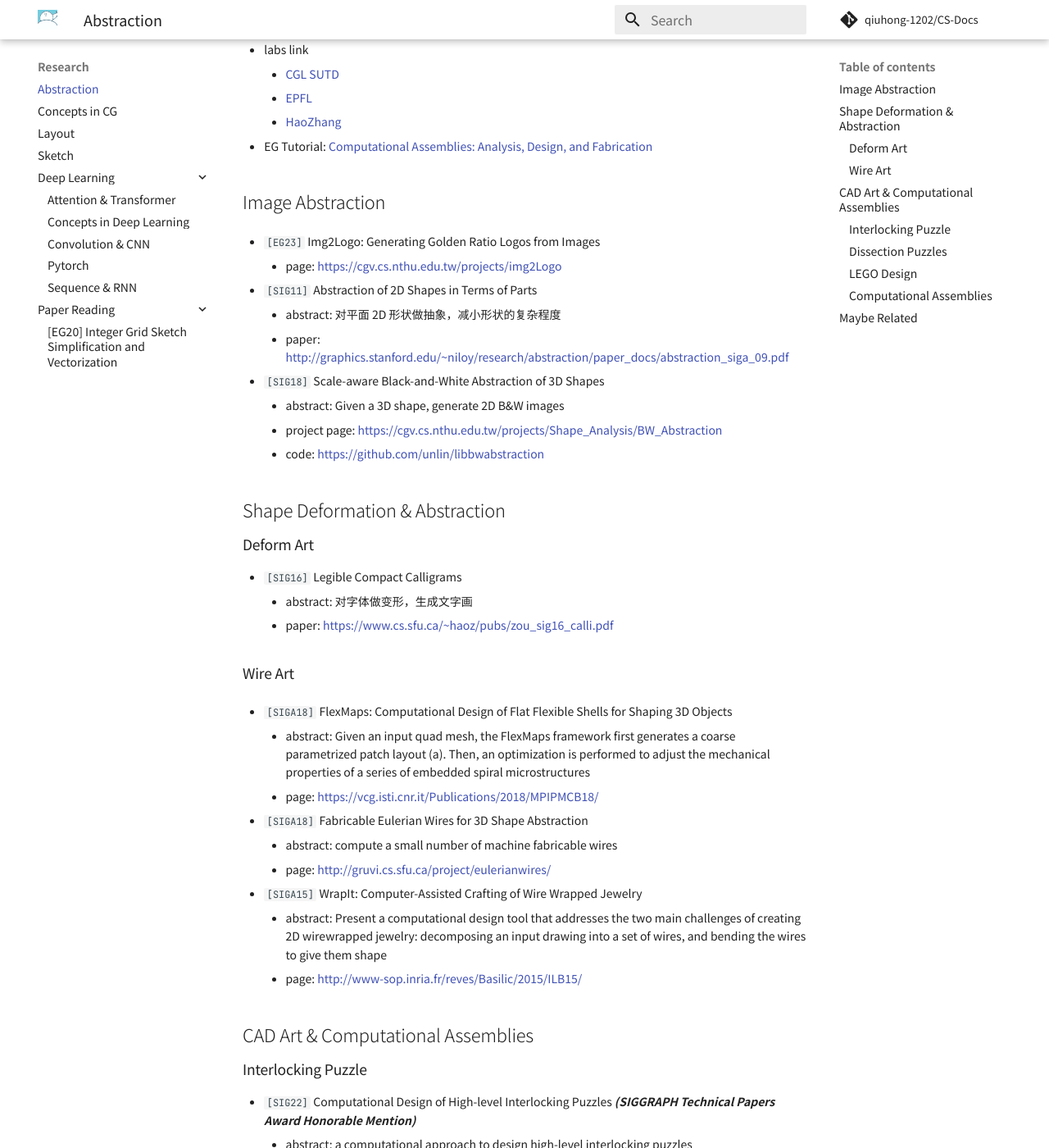
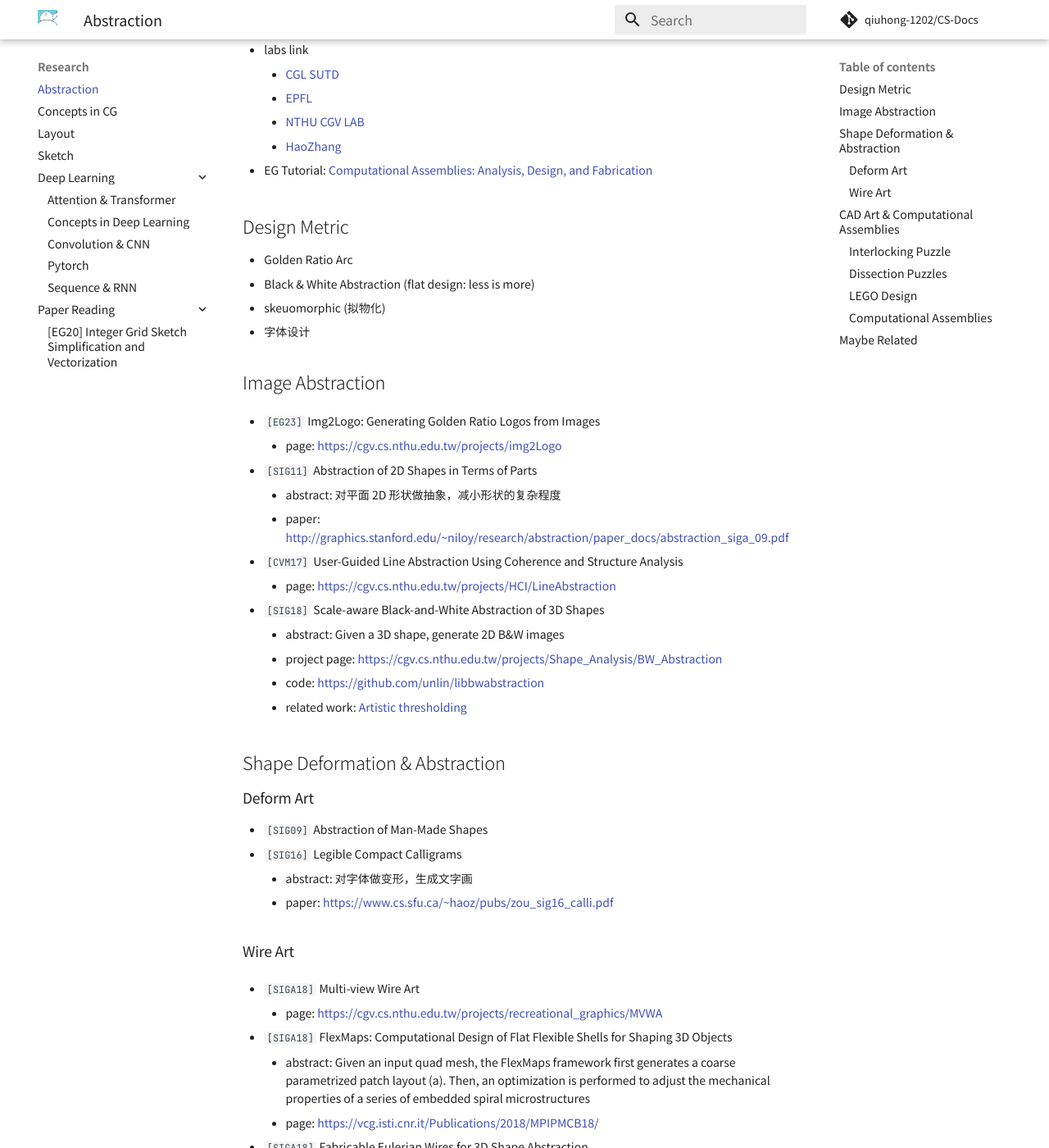
Before and after one commit to QiuHong-1202/CS-Document, an MkDocs documentation site: the page built from docs/Research/Abstraction.md, in a window 1280 px wide and 1400 px high, scrolled down 265 px. Shown: the whole window at 82% size. Built offline with MkDocs 1.6.1 and Material for MkDocs 9.7.7, drawn with Linux system fonts in a browser that asks for light colours; nearby versions of some CDN libraries; comment, search, counter and statistics services are not loaded.

Commit message:
docs: abstraction

```diff
--- a/docs/Research/Abstraction.md
+++ b/docs/Research/Abstraction.md
@@ -4,9 +4,17 @@
 - labs link
     - [CGL SUTD](https://sutd-cgl.github.io/publication.html)
     - [EPFL](https://www.epfl.ch/labs/gcm/publications/)
+    - [NTHU CGV LAB](https://cgv.cs.nthu.edu.tw/home)
     - [HaoZhang](https://www.cs.sfu.ca/~haoz/papers_by_cat.html)
 
 - EG Tutorial: [Computational Assemblies: Analysis, Design, and Fabrication](https://sutd-cgl.github.io/supp/Publication/papers/2022-EG-AssemblyTutorial.pdf)
+
+## Design Metric
+
+- Golden Ratio Arc
+- Black & White Abstraction (flat design: less is more)
+- skeuomorphic (拟物化)
+- 字体设计
 
 ## Image Abstraction
 
@@ -16,16 +24,21 @@
 - `[SIG11]` Abstraction of 2D Shapes in Terms of Parts
     - abstract: 对平面 2D 形状做抽象，减小形状的复杂程度
     - paper: http://graphics.stanford.edu/~niloy/research/abstraction/paper_docs/abstraction_siga_09.pdf
+- `[CVM17]` User-Guided Line Abstraction Using Coherence and Structure Analysis
+    - page: https://cgv.cs.nthu.edu.tw/projects/HCI/LineAbstraction
+
 - `[SIG18]`  Scale-aware Black-and-White Abstraction of 3D Shapes
     - abstract: Given a 3D shape, generate 2D B&W images
     - project page: https://cgv.cs.nthu.edu.tw/projects/Shape_Analysis/BW_Abstraction
     - code: https://github.com/unlin/libbwabstraction
+    - related work: [Artistic thresholding](https://dl.acm.org/doi/10.1145/1377980.1377990)
 
 
 ## Shape Deformation & Abstraction
 
 ### Deform Art
 
+- `[SIG09]` Abstraction of Man-Made Shapes
 - `[SIG16]` Legible Compact Calligrams
     - abstract: 对字体做变形，生成文字画
     - paper: https://www.cs.sfu.ca/~haoz/pubs/zou_sig16_calli.pdf
@@ -33,8 +46,11 @@
 ### Wire Art
 
 
+- `[SIGA18]` Multi-view Wire Art
+
+    - page: https://cgv.cs.nthu.edu.tw/projects/recreational_graphics/MVWA
+
 - `[SIGA18]` FlexMaps: Computational Design of Flat Flexible Shells for Shaping 3D Objects
-
     - abstract: Given an input quad mesh, the FlexMaps framework first generates a coarse parametrized patch layout (a). Then, an optimization is performed to adjust the mechanical properties of a series of embedded spiral microstructures
     - page: https://vcg.isti.cnr.it/Publications/2018/MPIPMCB18/
 
```
